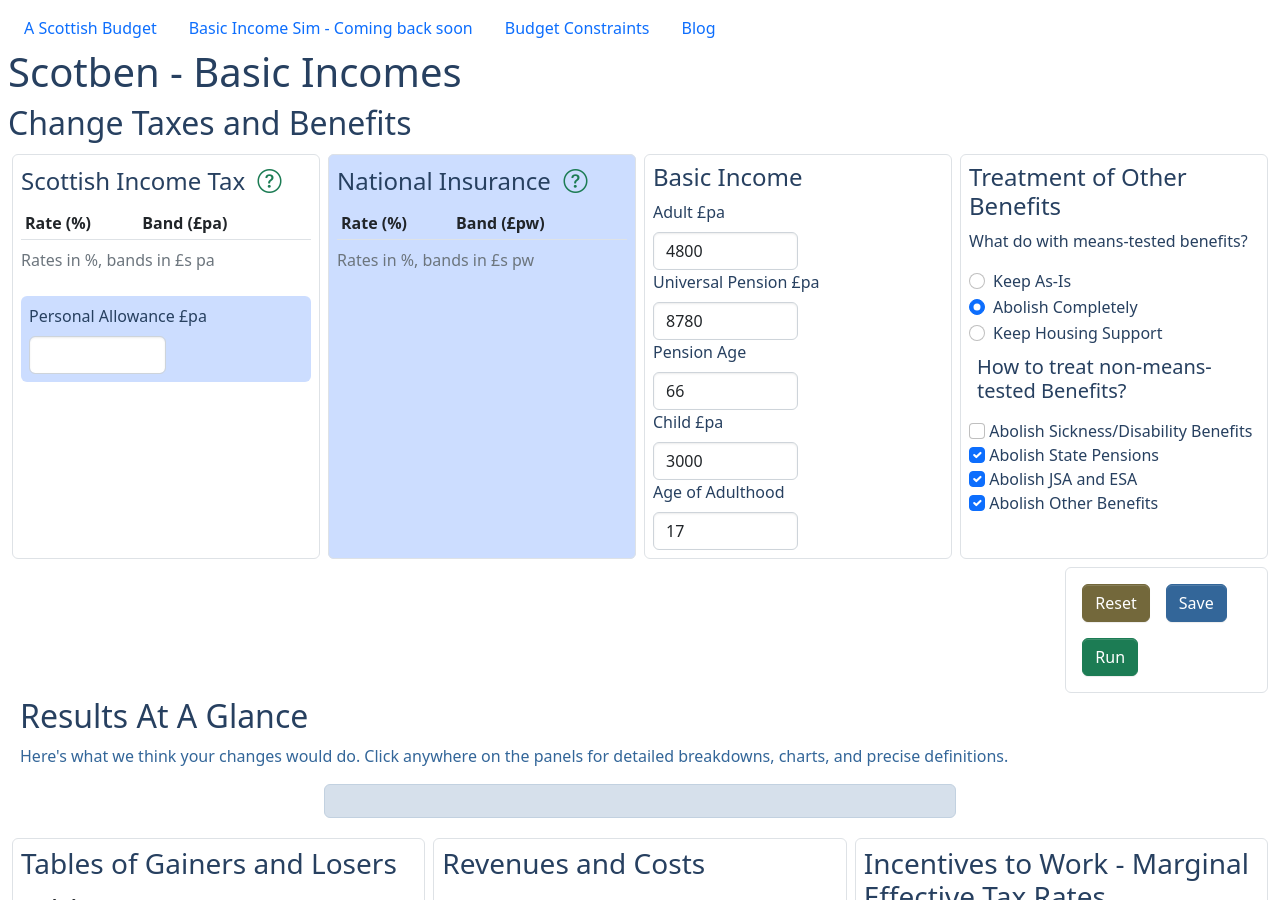
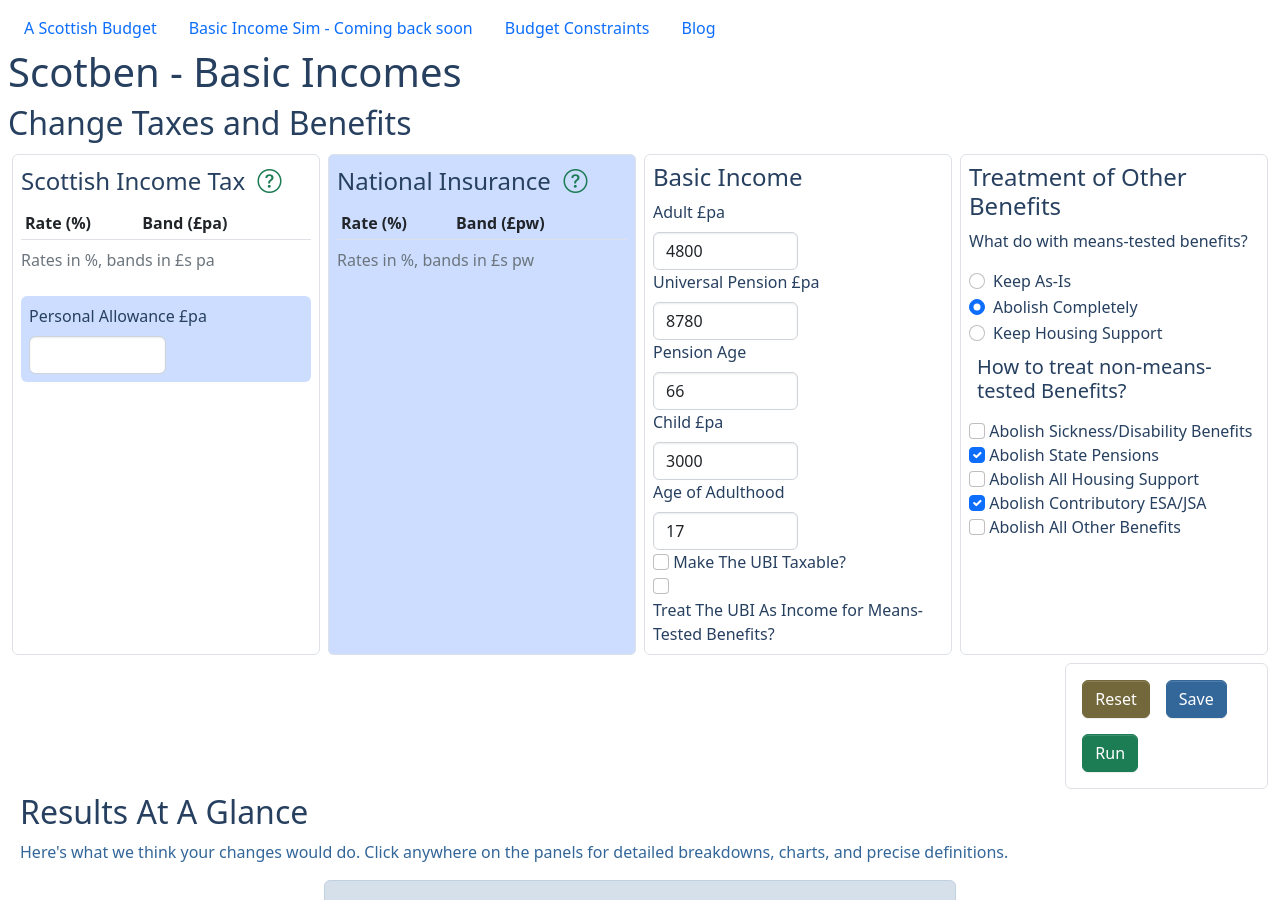
Before and after one commit to grahamstark/vwebsites, a Jekyll site: the page built from models/bi-dev.md, in a window 1280 px wide and 900 px high. Built offline with Jekyll 4.4.1, drawn with Linux system fonts in a browser that asks for light colours; nearby versions of some CDN libraries.

Commit message:
More BI Code.

```diff
--- a/models/_includes/bi-inputs.html
+++ b/models/_includes/bi-inputs.html
@@ -47,34 +47,47 @@
                     <h4>Basic Income</h4>
                     <div class="row">
                         <div class='col'>
-                            <label for='bi-adult' class='form-label'>Adult £pa</label>
-                            <input id='bi-adult' type='number'  min='0' max='30000' step='1' class='form-control  w-50' value='4800'/>
+                            <label for='adult_amount' class='form-label'>Adult £pa</label>
+                            <input id='adult_amount' type='number'  min='0' max='30000' step='1' class='form-control  w-50' value='4800'/>
                         </div>
                     </div>
                     <div class="row">
                         <div class='col'>
-                            <label for='bi-pensioner' class='form-label'>Universal Pension £pa</label>
-                            <input id='bi-pensioner' type='number'  min='0' max='30000' step='1' class='form-control w-50' value='8780'/>
+                            <label for='universal_pension ' class='form-label'>Universal Pension £pa</label>
+                            <input id='universal_pension ' type='number'  min='0' max='30000' step='1' class='form-control w-50' value='8780'/>
                         </div>
                     </div>
                     <div class="row">
                         <div class='col'>
-                            <label for='bi-pens-age' class='form-label'>Pension Age</label>
-                            <input id='bi-pens-age' type='number'  min='60' max='100' step='1' class='form-control w-50' value='66'/>
+                            <label for='retirement_age' class='form-label'>Pension Age</label>
+                            <input id='retirement_age' type='number'  min='60' max='100' step='1' class='form-control w-50' value='66'/>
                         </div>
                     </div>
                     <div class="row">
                         <div class='col'>
-                            <label for='bi-child' class='form-label'>Child £pa</label>
-                            <input id='bi-child' type='number'  min='0' max='30000' step='1' class='form-control w-50' value='3000'/>
+                            <label for='child_amount' class='form-label'>Child £pa</label>
+                            <input id='child_amount' type='number'  min='0' max='30000' step='1' class='form-control w-50' value='3000'/>
                         </div>
                     </div>
                     <div class="row">
                         <div class='col'>
-                            <label for='bi-adult-age' class='form-label'>Age of Adulthood</label>
-                            <input id='bi-adult-age' type='number'  min='12' max='100' step='1' class='form-control w-50' value='17'/>
+                            <label for='adult-age' class='form-label'>Age of Adulthood</label>
+                            <input id='adult-age' type='number'  min='12' max='100' step='1' class='form-control w-50' value='17'/>
                         </div>
                     </div>
+                    <div class="row">
+                        <div class='col'>
+                            <input class="form-check-input" type="checkbox" id="ubi-taxable" />
+                            <label for='ubi-taxable' class='form-check-label'>Make The UBI Taxable?</label>
+                        </div>
+                    </div>
+                    <div class="row">
+                        <div class='col'>
+                            <input class="form-check-input" type="checkbox" id="ubi_as_mt_income" />
+                            <label for='ubi_as_mt_income' class='form-check-label'>Treat The UBI As Income for Means-Tested Benefits?</label>
+                        </div>
+                    </div>
+
             </fieldset>
             <fieldset class="col border rounded-2 m-1 p-2">
                 <h4>Treatment of Other Benefits</h4>
@@ -83,15 +96,15 @@
                         <p>What do with means-tested benefits?</p>
                         <div class='form-check'>
                             <label for='ubi-mtbens-keep-as-is' class='form-check-label'>Keep As-Is</label>
-                            <input class="form-check-input"  type='radio'  aria-label="Default select example"  name='ubi-mtbens' id='ubi-mtbens-keep-as-is'/>
+                            <input class="form-check-input"  type='radio'  aria-label="Default select example"  name='mt_bens_treatment' id='ubi-mtbens-keep-as-is'/>
                         </div>
                         <div class='form-check'>
                             <label for='ubi-mtbens-abolish' class='form-check-label'>Abolish Completely</label>
-                            <input class="form-check-input"  type='radio'  aria-label="Default select example"  name='ubi-mtbens' id='ubi-mtbens-abolish' checked='checked'/>
+                            <input class="form-check-input"  type='radio'  aria-label="Default select example"  name='mt_bens_treatment' id='ubi-mtbens-abolish' checked='checked'/>
                         </div>
                         <div class='form-check'>
                             <label for='ubi-mtbens-keep-housing' class='form-check-label'>Keep Housing Support</label>
-                            <input class="form-check-input"  type='radio'  aria-label="Default select example"  name='ubi-mtbens' id='ubi-mtbens-keep-housing' />
+                            <input class="form-check-input"  type='radio'  aria-label="Default select example"  name='mt_bens_treatment' id='ubi-mtbens-keep-housing' />
                         </div>
                     </div>
                 </div>
@@ -102,26 +115,32 @@
                 </div>
                 <div class="row">
                     <div class='col'>
-                        <input class="form-check-input" type="checkbox" id="ubi-abolish-sick"/>
-                        <label for='ubi-abolish-sick' class='form-check-label'>Abolish Sickness/Disability Benefits</label>
+                        <input class="form-check-input" type="checkbox" id="abolish_sickness_bens"/>
+                        <label for='abolish_sickness_bens' class='form-check-label'>Abolish Sickness/Disability Benefits</label>
                     </div>
                 </div>
                 <div class="row">
                     <div class='col'>
-                        <input class="form-check-input" type="checkbox" id="ubi-abolish-pensions" checked='checked'/>
-                        <label for='ubi-abolish-pensions' class='form-check-label'>Abolish State Pensions</label>
+                        <input class="form-check-input" type="checkbox" id="abolish_pensions" checked='checked'/>
+                        <label for='abolish_pensions' class='form-check-label'>Abolish State Pensions</label>
                     </div>
                 </div>
                 <div class="row">
                     <div class='col'>
-                        <input class="form-check-input" type="checkbox" id="ubi-abolish-esa" checked='checked'/>
-                        <label for='ubi-abolish-esa' class='form-check-label'>Abolish JSA and ESA</label>
+                        <input class="form-check-input" type="checkbox" id="abolish_housing"/>
+                        <label for='abolish_housing' class='form-check-label'>Abolish All Housing Support</label>
                     </div>
                 </div>
                 <div class="row">
                     <div class='col'>
-                        <input class="form-check-input" type="checkbox" id="ubi-abolish-others" checked='checked'/>
-                        <label for='ubi-abolish-others' class='form-check-label'>Abolish Other Benefits</label>
+                        <input class="form-check-input" type="checkbox" id="abolish_jsa_esa:" checked='checked'/>
+                        <label for='abolish_jsa_esa:' class='form-check-label'>Abolish Contributory ESA/JSA</label>
+                    </div>
+                </div>
+                <div class="row">
+                    <div class='col'>
+                        <input class="form-check-input" type="checkbox" id="abolish_others"/>
+                        <label for='abolish_others' class='form-check-label'>Abolish All Other Benefits</label>
                     </div>
                 </div>
             </fieldset>
--- a/models/_includes/js/bi-params-edit.js
+++ b/models/_includes/js/bi-params-edit.js
@@ -9,12 +9,16 @@ function scrapeData(){
         nibands: nbs[1],
 
         taxallowance: parseFloat($( "#taxallowance" ).val()),
-        child_benefit: parseFloat( $( "#child_benefit" ).val()),
-        pension: parseFloat( $( "#pension" ).val()),
-        scottish_child_payment: parseFloat( $( "#scottish_child_payment" ).val()),
-        scp_age: parseInt( $( "#scp_age" ).val()),
-        uc_single: parseFloat( $( "#uc_single" ).val()),
-        uc_taper: parseFloat( $( "#uc_taper" ).val())
+
+adult_amount bi-adult
+child_amount bi-child
+universal_pension bi-pensioner
+retirement_age bi-pens-age
+bi-adult-age adult_age
+
+ ubi_as_mt_income
+ ubi_taxable
+
     }
     return data;
 }
@@ -37,29 +41,10 @@ function populateForm( pars, defaults ){
 
 /*
 @tags mutable struct UBIParams{Float64} <: Subsys
-    abolished :: Bool & (edit=(; label="Don't Have A UBI (Please!)"))
-    taxrates :: Vector{Float64} & (edit=(; label="Rates", min=0.0, max=100.0, group="Scottish Income Tax ", unit="%", prec=2))
-    taxbands :: Vector{Float64} & (edit=(; label="Thresholds", min=0.0, agroup="Scottish Income Tax", unit="£s pa", prec=0 ))
-    nirates :: Vector{Float64} & (edit=(; label="Rates", min=0.0, max=100.0, group="Employee National Insurance", unit="%", prec=2))
-    nibands :: Vector{Float64} & (edit=(; label="Bands", min=0.0, agroup="Employee National Insurance", unit="£s pw", prec=2))
-    taxallowance :: Float64  & (edit=(; label="Income Tax Allowance", min=0.0, unit="£s pa", prec=0))
 
     abolish_uc :: Bool & (edit=(; label="Abolish Universal Credit"))
-    abolish_sickness_bens :: Bool & (edit=(; label="Abolish Sickness and Disablement Benefits?"))
-    abolish_jsa_esa:: Bool & (edit=(; label="Abolish Contributory ESA/JSA?"))
-    abolish_pensions :: Bool & (edit=(; label="Abolish The State Pension"))
-    abolish_housing :: Bool & (edit=(; label="Don't Meet Housing Costs of Low Income Families (Housing Benefit, Housing Component of Universal Credit)?"))
-    abolish_others :: Bool & (edit=(; label="Abolish All Other Benefits?"))
 
-    ubi_as_mt_income :: Bool & (edit=(; label="Treat The UBI As Income for Means-Tested Benefits?"))
-    ubi_taxable :: Bool & (edit=(; label="Make the UBI Taxable?"))
 
-    adult_amount :: Float64 & (edit=(; label="UBI: Amount Per Adult", min=0.0, unit="£s pw", prec=2))
-    child_amount :: Float64 & (edit=(; label="UBI: Amount Per Child", min=0.0, unit="£s pw", prec=2))
-    universal_pension :: Float64 & (edit=(; label="UBI: Amount Per Pension Age Person", min=0.0, unit="£s pw", prec=2))
-    adult_age :: Int & (edit=(; label="UBI: Age of Adulthood", min=0, max=21, unit="Years"))
-    retirement_age :: Int & (edit=(; label="UBI: Age of Retirement", min=50, unit="Years"))
-    # mt_bens_treatment :: UBEntitlement & (edit=(; label="UBI: How to treat Means-Tested Benefits", options=["1"])
 end
 
 */
```
